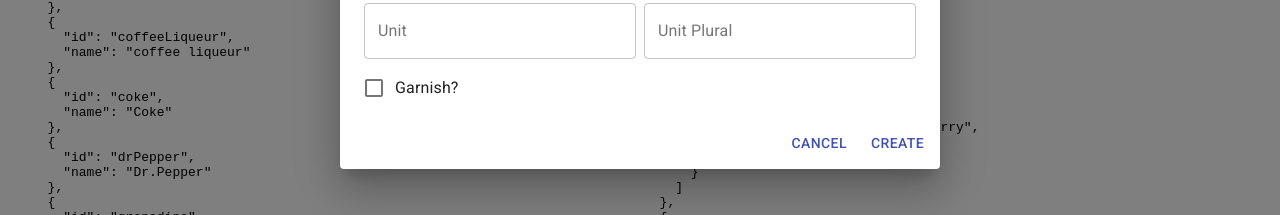
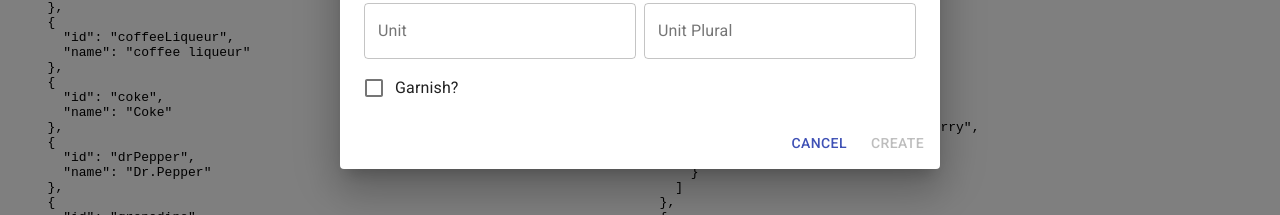
Before and after one commit to andybarron/broaden-your-bar, a React (Create React App) app: page /devtools in a window 1280 px wide. Both pictures are taken after a click on the button "ADD INGREDIENT". Shown: the part 414-629 px from the top of the page. Built offline with nearby package versions, Linux system fonts and the light colour scheme.

Commit message:
Add some validations

```diff
--- a/src/components/RecipeEditor/IngredientDialog.tsx
+++ b/src/components/RecipeEditor/IngredientDialog.tsx
@@ -150,7 +150,11 @@ export function IngredientDialog({
         <Button onClick={onCancel} color="primary">
           Cancel
         </Button>
-        <Button onClick={completeDialog} color="primary">
+        <Button
+          onClick={completeDialog}
+          color="primary"
+          disabled={!ingredientId || !ingredientName}
+        >
           {completeText}
         </Button>
       </DialogActions>
--- a/src/components/RecipeEditor/RecipeDialog.tsx
+++ b/src/components/RecipeEditor/RecipeDialog.tsx
@@ -101,6 +101,19 @@ export function RecipeDialog({
     setNewRecipeItemEi("")
   }
 
+  const completeDialog = () => {
+    onComplete(getNewRecipe())
+
+    // Reset Recipe
+    setRecipeId("")
+    setRecipeName("")
+    setRecipeGlass("")
+    setRecipeItemList([])
+    setNewRecipeItemIngId("")
+    setNewRecipeItemParts(0)
+    setNewRecipeItemEi("")
+  }
+
   const title = recipeToUpdate ? "Edit Recipe" : "Add Recipe"
   const completeText = recipeToUpdate ? "Update" : "Create"
 
@@ -199,7 +212,11 @@ export function RecipeDialog({
             />
           </Grid>
           <Grid item xs={12}>
-            <Button variant="contained" onClick={handleAddRecipeItem}>
+            <Button
+              variant="contained"
+              onClick={handleAddRecipeItem}
+              disabled={!newRecipeItemIngId}
+            >
               Add
             </Button>
           </Grid>
@@ -219,7 +236,11 @@ export function RecipeDialog({
         <Button onClick={onCancel} color="primary">
           Cancel
         </Button>
-        <Button onClick={() => onComplete(getNewRecipe())} color="primary">
+        <Button
+          onClick={completeDialog}
+          color="primary"
+          disabled={!recipeId || !recipeName || recipeItemList.length === 0}
+        >
           {completeText}
         </Button>
       </DialogActions>
```
